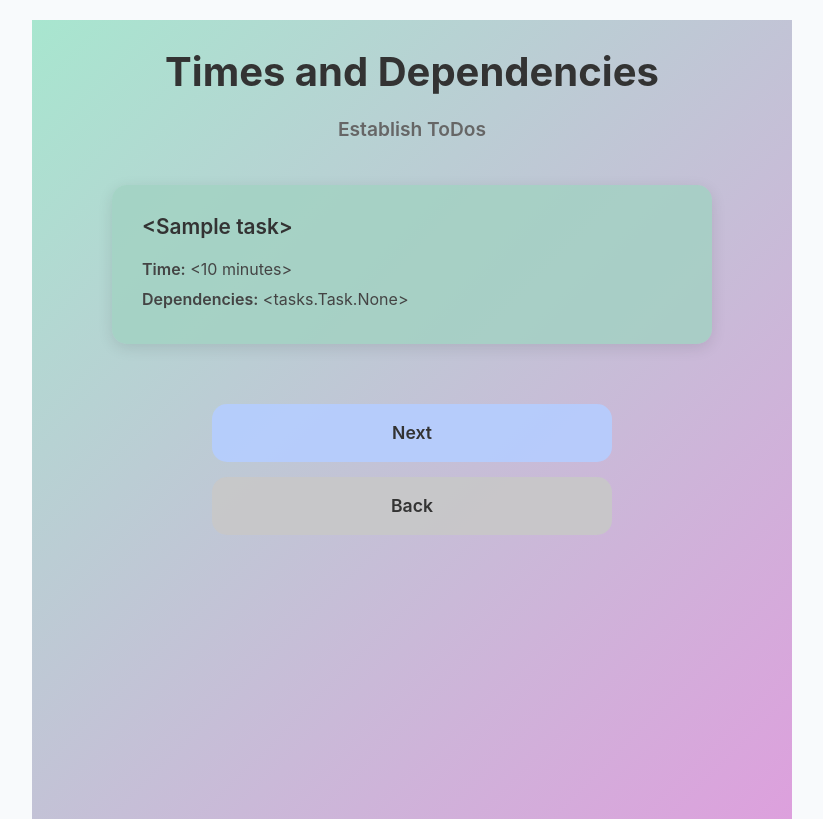
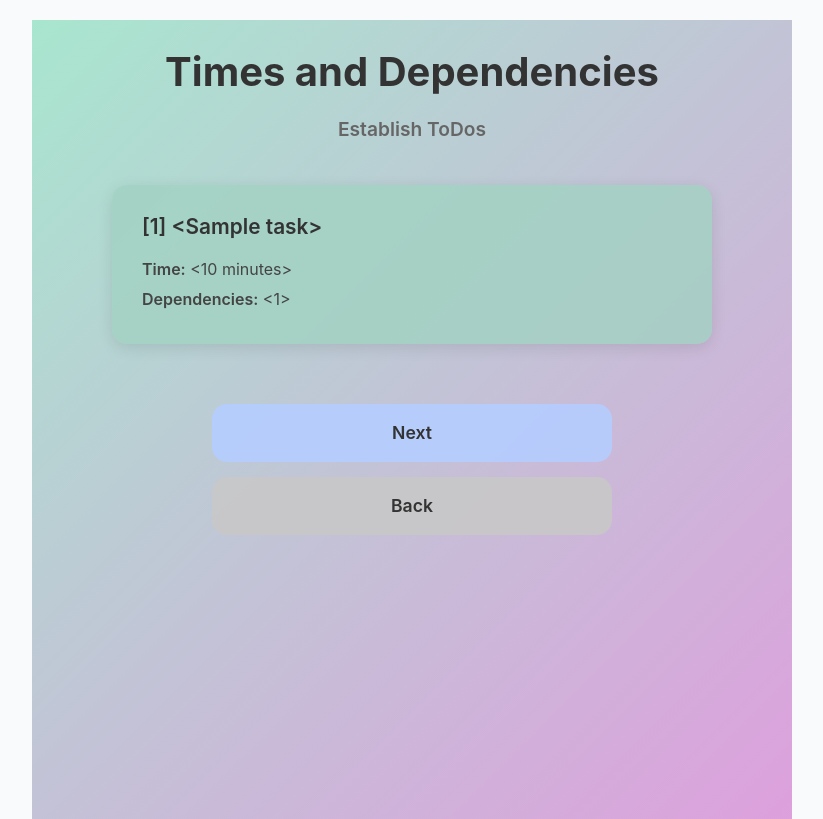
Before and after one commit to AnyelaDev/Tech_assessment, a Django app: page /personal-assistance/executive-function/todo-timeline/dependencies/1/ in a window 1280 px wide. Shown: the top 819 px of the page, without its empty margins (228-1051 px from the left). Run offline with Django 5.2, Linux system fonts and the light colour scheme; tables that the repository leaves empty hold one stand-in row (values such as "Sample post").

Commit message:
Fixes Dependencies UI bug.

```diff
--- a/reimagined/templates/tasks/todo_dependencies.html
+++ b/reimagined/templates/tasks/todo_dependencies.html
@@ -12,12 +12,12 @@
     <div class="tasks-section">
         {% for task in tasks %}
         <div class="task-card">
-            <h3>&lt;{{ task.title }}&gt;</h3>
+            <h3>[{{ task.task_id }}] &lt;{{ task.title }}&gt;</h3>
             <div class="task-detail">
                 <strong>Time:</strong> &lt;{{ task.estimated_duration }} minutes&gt;
             </div>
             <div class="task-detail">
-                <strong>Dependencies:</strong> &lt;{% if task.dependencies %}{{ task.dependencies }}{% else %}No dependencies{% endif %}&gt;
+                <strong>Dependencies:</strong> &lt;{{ task.get_dependency_display }}&gt;
             </div>
         </div>
         {% empty %}
```
